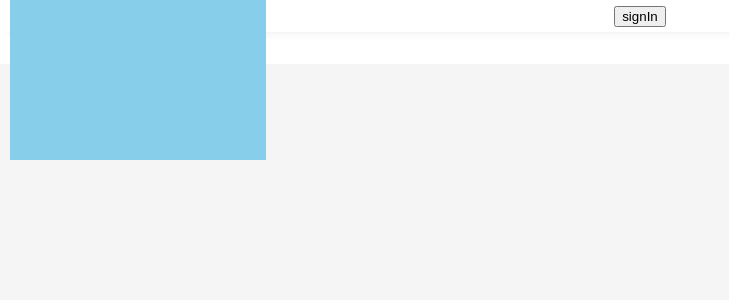
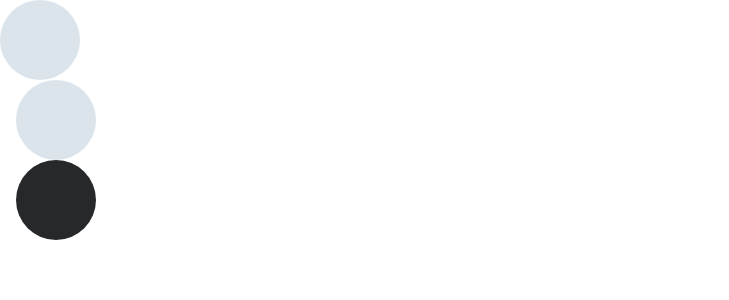
Before and after one commit to yty0643/myFlow, a React (Create React App) app: page / in a window 1280 px wide. Shown: the top 300 px of the page, without its empty margins (0-729 px from the left). Built offline with nearby package versions, Linux system fonts and the light colour scheme.

Commit message:
add styled-components, polished

```diff
--- a/package.json
+++ b/package.json
@@ -11,10 +11,13 @@
     "@types/node": "^17.0.45",
     "@types/react": "^18.0.14",
     "@types/react-dom": "^18.0.5",
+    "@types/styled-components": "^5.1.25",
+    "polished": "^4.2.2",
     "react": "^18.2.0",
     "react-dom": "^18.2.0",
     "react-redux": "^8.0.2",
     "react-scripts": "5.0.1",
+    "styled-components": "^5.3.5",
     "typescript": "^4.7.4",
     "web-vitals": "^2.1.4"
   },
--- a/src/App.module.css
+++ b/src/App.module.css
@@ -1,7 +1,4 @@
 .app{
-    position: relative;
-    display: flex;
-    flex-direction: column;
-    width: calc(100vw - (100vw - 100%));
-    padding-top: 4rem;
+    background-color: rgb(38, 41, 43);
+    background-color: rgb(219, 228, 234);
 }
--- a/src/App.tsx
+++ b/src/App.tsx
@@ -1,19 +1,18 @@
 import React from 'react';
-import logo from './logo.svg';
-import styles from './App.module.css';
-import Slidebar from './sections/slidebar/sliderbar';
-import Navbar from './sections/navbar/navbar';
-import Flow from './sections/flow/flow';
-import Sign from './sections/sign/sign';
+import styled, { ThemeProvider } from 'styled-components';
+import { theme } from './styles/theme';
+import { darken, lighten } from 'polished';
+import Box from './components/box/box';
+
 
 function App() {
   return (
-    <div className={styles.app}>
-      <Navbar />
-      <Sign />
-      <Flow />
-      <Slidebar />
-    </div>
+    <ThemeProvider
+      theme={theme}>
+      <Box />
+      <Box color="white"/>
+      <Box color="black"/>
+    </ThemeProvider>
   );
 }
 
--- a/src/components/box/box.tsx
+++ b/src/components/box/box.tsx
@@ -1,52 +1,47 @@
-import React, { useCallback, useEffect, useRef, useState } from 'react';
-import styles from './box.module.css';
+import React from 'react';
+import styled from 'styled-components';
+import { lighten, darken } from 'polished'
+import { isWhiteSpaceLike } from 'typescript';
 
-interface ICoord{
-    x: number,
-    y: number,
+interface IDivProps{
+    color: string;
+    // aa?: boolean;
 };
 
-const Box = () => {
-    const divRef = useRef<HTMLDivElement>(null);
-    const [clickCoord, setClickCoord] = useState<ICoord>({x:0, y:0});
-    const [mouseCoord, setMouseCoord] = useState<ICoord>({x:0, y:0});
-    const [isClick, setIsClick] = useState<boolean>(false);
+const Div = styled.div<IDivProps>`
+    width: 5rem;
+    height: 5rem;
+    background: ${props => props.color};
+    border-radius: 50%;
 
-    const mouseMove = useCallback((event: MouseEvent): void => {
-        setMouseCoord({
-            x: event.clientX,
-            y: event.clientY,
-        });
-    }, []);
+    ${({ theme, color }) => {
+        const selected = theme.colors[color];
+        return `
+    background: ${selected};
+    &:hover{
+        background: ${lighten(0.05, selected)};
+    }
+    &:active{
+        background: ${darken(0.05, selected)};
+    }
+    `
+    }}
 
-    useEffect(() => {
-        if (isClick)
-            window.addEventListener("mousemove", mouseMove);
-        else
-            window.removeEventListener("mousemove", mouseMove );
-    }, [isClick]);
+    & + & {
+    margin-left: 1rem;
+    }
+`;
 
-    useEffect(() => {
-        if (!divRef.current) return;
-        divRef.current.style.left = mouseCoord.x-clickCoord.x + 'px';
-        divRef.current.style.top = mouseCoord.y-clickCoord.y + 'px';
-    }, [mouseCoord]);
+const Box = ({ ...rest }: { color: string }) => {
+    return (
+        <Div {...rest}>
 
-    return (
-        <div
-            ref={divRef}
-            className={styles.box}
-            onMouseDown={(event) => {
-                setIsClick(true);
-                setClickCoord({
-                    x: event.nativeEvent.offsetX,
-                    y: event.nativeEvent.offsetY,
-                });
-            }}
-            onMouseUp={() => { setIsClick(false) }}
-        >
-        </div>
+        </Div>
     );
 };
 
+Box.defaultProps = {
+    color: 'white',
+}
+
 export default Box;
--- /dev/null
+++ b/src/components/box2/box.tsx
@@ -0,0 +1,52 @@
+import React, { useCallback, useEffect, useRef, useState } from 'react';
+import styles from './box.module.css';
+
+interface ICoord{
+    x: number,
+    y: number,
+};
+
+const Box = () => {
+    const divRef = useRef<HTMLDivElement>(null);
+    const [clickCoord, setClickCoord] = useState<ICoord>({x:0, y:0});
+    const [mouseCoord, setMouseCoord] = useState<ICoord>({x:0, y:0});
+    const [isClick, setIsClick] = useState<boolean>(false);
+
+    const mouseMove = useCallback((event: MouseEvent): void => {
+        setMouseCoord({
+            x: event.clientX,
+            y: event.clientY,
+        });
+    }, []);
+
+    useEffect(() => {
+        if (isClick)
+            window.addEventListener("mousemove", mouseMove);
+        else
+            window.removeEventListener("mousemove", mouseMove );
+    }, [isClick]);
+
+    useEffect(() => {
+        if (!divRef.current) return;
+        divRef.current.style.left = mouseCoord.x-clickCoord.x + 'px';
+        divRef.current.style.top = mouseCoord.y-clickCoord.y + 'px';
+    }, [mouseCoord]);
+
+    return (
+        <div
+            ref={divRef}
+            className={styles.box}
+            onMouseDown={(event) => {
+                setIsClick(true);
+                setClickCoord({
+                    x: event.nativeEvent.offsetX,
+                    y: event.nativeEvent.offsetY,
+                });
+            }}
+            onMouseUp={() => { setIsClick(false) }}
+        >
+        </div>
+    );
+};
+
+export default Box;
--- a/src/components/secBtn/secBtn.tsx
+++ b/src/components/secBtn/secBtn.tsx
@@ -1,10 +1,9 @@
 import React, { useRef } from 'react';
-import { IOnClick } from '../../sections/navbar/navbar';
 
-const SecBtn = ({ onClick }: { onClick: IOnClick }) => {
+const SecBtn = ({ }) => {
 
     return (
-        <button onClick={() => { onClick() }}>
+        <button>
             signIn
         </button>
     );
--- a/src/sections/flow/flow.tsx
+++ b/src/sections/flow/flow.tsx
@@ -3,9 +3,9 @@ import styles from './flow.module.css';
 
 const Flow = () => {
     return (
-        <div className={styles.section}>
+        <section className={styles.section} >
 
-        </div>
+        </section>
     );
 };
 
--- a/src/sections/navbar/navbar.tsx
+++ b/src/sections/navbar/navbar.tsx
@@ -1,18 +1,11 @@
-import React, { RefObject, useCallback, useEffect, useRef, useState } from 'react';
+import React, {  useEffect, useState } from 'react';
 import SecBtn from '../../components/secBtn/secBtn';
 import styles from './navbar.module.css';
-
-export interface IOnClick{
-    (): void;
-};
 
 const Navbar = () => {
     const [isActive, setIsActive] = useState<boolean>(true);
     const [height, setHeight] = useState<number>(0);
-    const divRef = useRef<HTMLDivElement>(null);
 
-    const onClick: IOnClick = () => {
-    };
 
     useEffect(() => {
         const scroll = () => {
@@ -29,8 +22,8 @@ const Navbar = () => {
     }, []);
 
     return (
-        <div className={`${styles.navbar} ${isActive && styles.active}`} ref={divRef}>
-            <SecBtn onClick={onClick} />
+        <div className={`${styles.navbar} ${isActive && styles.active}`}>
+            <SecBtn  />
         </div>
     );
 };
--- a/src/sections/sign/sign.tsx
+++ b/src/sections/sign/sign.tsx
@@ -1,9 +1,10 @@
-import React from 'react';
+import React, { useEffect } from 'react';
 import styles from './sign.module.css';
 
 const Sign = () => {
+
     return (
-        <div className={styles.section}>
+        <div className={styles.section} >
 
         </div>
     );
--- /dev/null
+++ b/src/styles/theme.ts
@@ -0,0 +1,10 @@
+import { DefaultTheme } from 'styled-components';
+
+const theme: DefaultTheme = {
+  colors: {
+        white: 'rgb(219, 228, 234)',
+      black: 'rgb(38, 41, 43)',
+  },
+};
+
+export { theme };
```
Also changed, not shown: src/styles/styled.d.ts (added, +11 -0 lines), src/components/box2/box.module.css (renamed from src/components/box/box.module.css), 1 other file (tests, documents, lock files or other folders).
